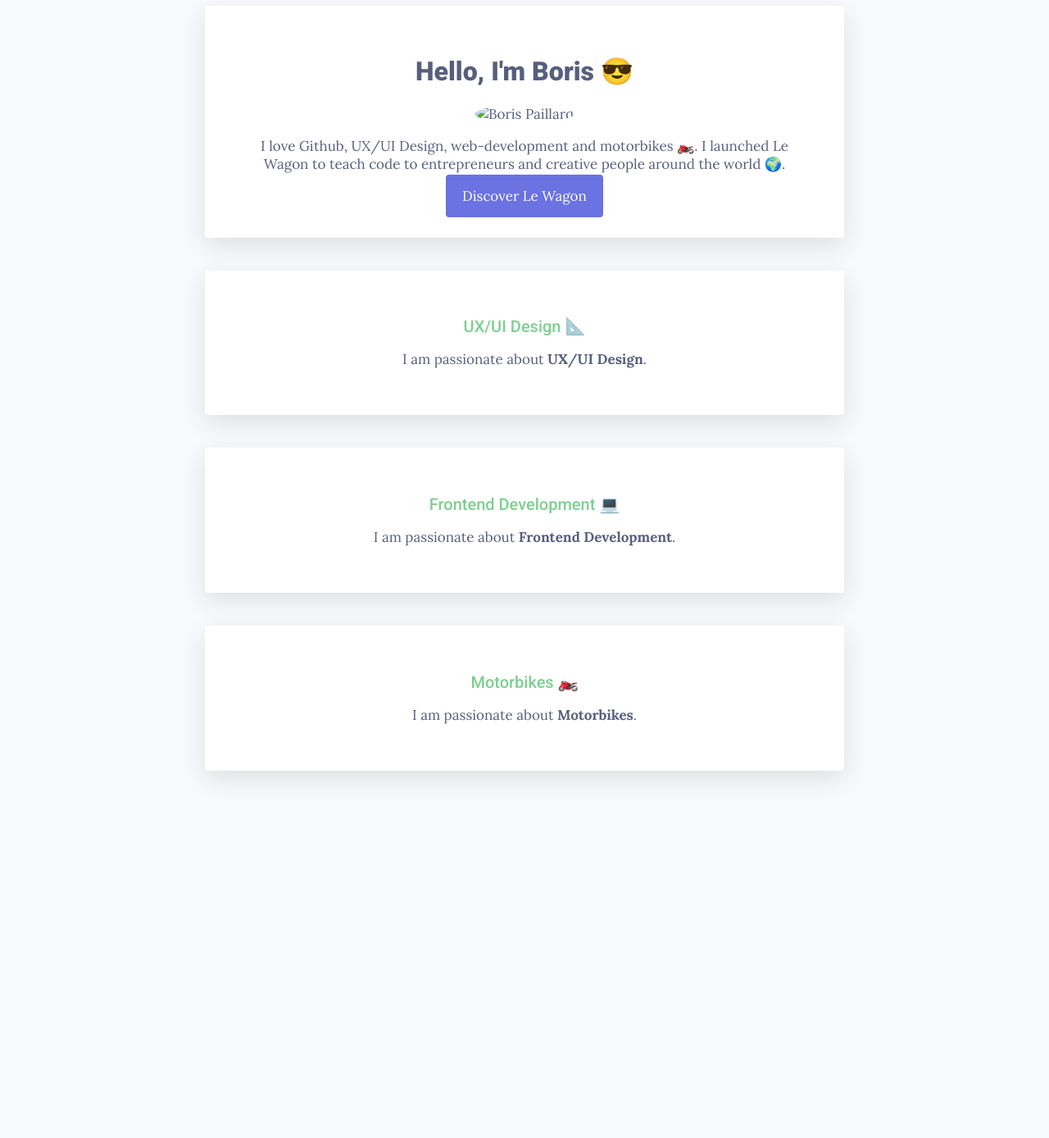
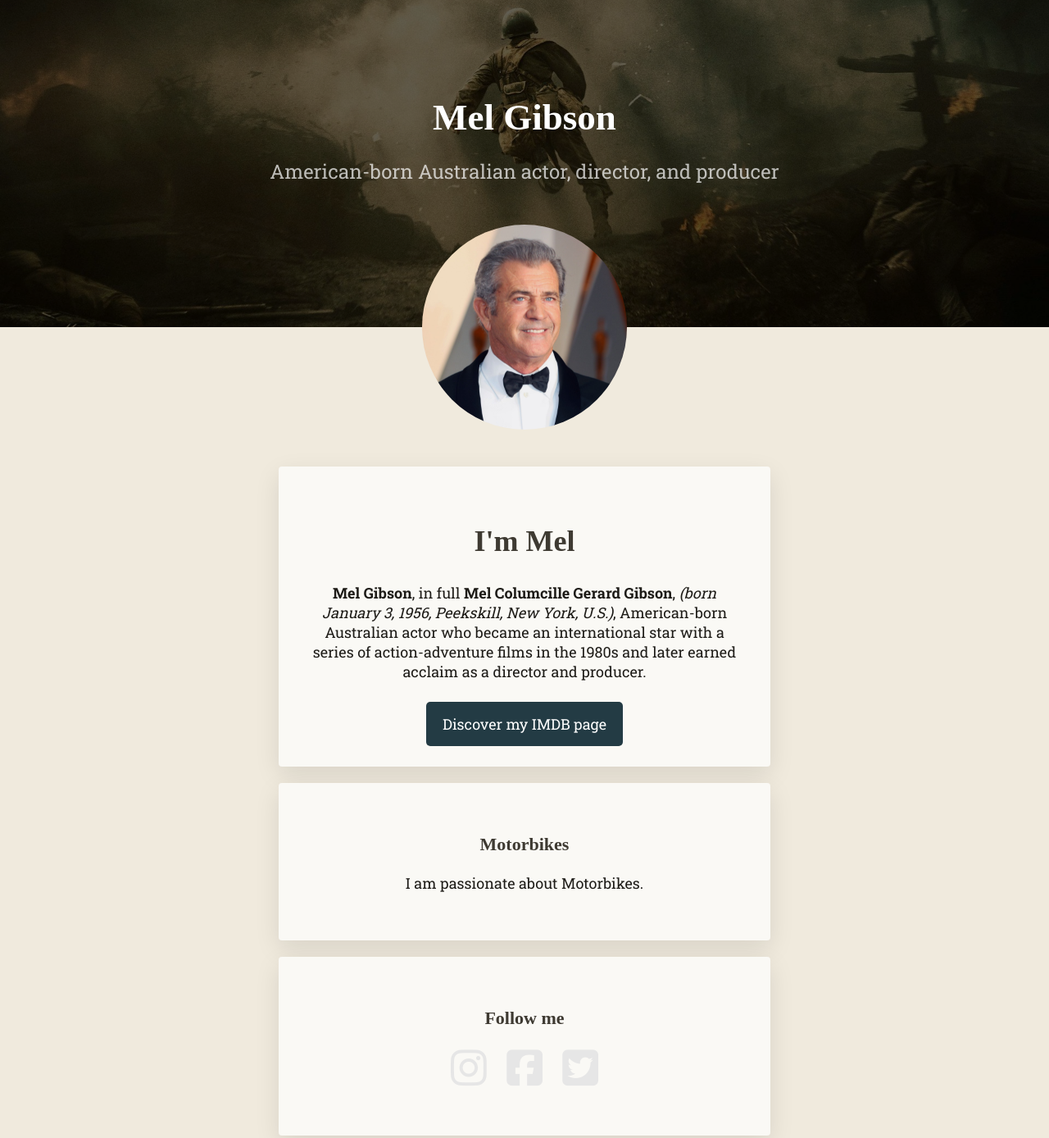
Before and after one commit to WADI31dev/mel_gibson_profile_page, a plain HTML site: page index.html in a window 1280 px wide. Shown: the part 33-1421 px from the top of the page at 82% size. Before the commit the page ends 1013 px from the top, so only its background shows below. Drawn offline with Linux system fonts and the light colour scheme; a web font is replaced by a local one.

Commit message:
mel gibson profile page

```diff
--- a/index.html
+++ b/index.html
@@ -1,43 +1,44 @@
 <!DOCTYPE html>
 <html>
   <head>
-    <title>My profile</title>
+    <title>Mel Gibson profile page</title>
     <meta charset="utf-8">
-    <link href="https://fonts.googleapis.com/css?family=Lora:400,700|Roboto:300,400,500,700,900" rel="stylesheet">
+    <link rel="stylesheet" href="style.css">
+    <script src="https://kit.fontawesome.com/7a3ecdfc5b.js" crossorigin="anonymous"></script>
+  </head>
 
-    <link rel="stylesheet" href="style.css">
-  </head>
   <body>
+    <div class="banner">
+      <h1>Mel Gibson</h1>
+      <p>American-born Australian actor, director, and producer</p>
+    </div>
 
-      <div>
-        <h1>Hello, I'm Boris 😎</h1>
-        <img src="images/profile.png" alt="Boris Paillard">
-        <p>
-          I love Github, UX/UI Design, web-development and motorbikes 🏍️. I launched Le Wagon to teach code to entrepreneurs and creative people around the world 🌍.
+    <div class="image-circle">
+      <img src="images/mel.jpg" alt="Mel Gibson" id="mel">
+    </div>
+
+    <div class="container">
+      <div class="card">
+        <h2>I'm Mel </h2>
+        <p id="introduction">
+        <strong>Mel Gibson</strong>, in full <strong>Mel Columcille Gerard Gibson</strong>, <i>(born January 3, 1956, Peekskill, New York, U.S.)</i>, American-born Australian actor who became an international star with a series of action-adventure films in the 1980s and later earned acclaim as a director and producer.
         </p>
-        <a href="#">Discover Le Wagon</a>
+        <a href="https://www.imdb.com/name/nm0000154/" target="_blank" class="button-green">Discover my IMDB page</a>
       </div>
 
-      <div>
-        <h2>UX/UI Design 📐</h2>
-        <p>
-          I am passionate about <strong>UX/UI Design</strong>.
-        </p>
+      <div class="card">
+        <h3>Motorbikes</h3>
+        <p>I am passionate about Motorbikes.</p>
       </div>
 
-      <div>
-        <h2>Frontend Development 💻</h2>
-        <p>
-          I am passionate about <strong>Frontend Development</strong>.
-        </p>
+      <div class="card">
+        <h3>Follow me</h3>
+        <ul class="list-inline">
+          <li><a href=""><i class="fa-brands fa-instagram"></i></a></li>
+          <li><a href=""><i class="fa-brands fa-facebook-square"></i></a></li>
+          <li><a href=""><i class="fa-brands fa-twitter-square"></i></a></li>
+        </ul>
       </div>
-
-      <div>
-        <h2>Motorbikes 🏍️</h2>
-        <p>
-          I am passionate about <strong>Motorbikes</strong>.
-        </p>
-      </div>
-
+    </div>
   </body>
 </html>
--- a/style.css
+++ b/style.css
@@ -1,49 +1,130 @@
 /* Colors and fonts */
+
+@import url('https://fonts.googleapis.com/css2?family=Ramaraja&family=Roboto+Slab:wght@200;300;400;500;600;700;800;900&display=swap');
+
 body {
-  background: #F7F9FC;
-  color: #575F7D;
-  font-family: 'Lora', serif;
-  font-size: 17px;
-  font-weight: lighter;
+	background-color: #f0eadd;
+	font-family: 'Roboto Slab';
+	font-size:  18px;
+	color: #1d1b17;
+	font-weight: 400;
+	margin:  0;
 }
+
 h1, h2, h3 {
-  font-family: 'Roboto', sans-serif;
+	font-family: 'Ramajara';
+	color: #3e3a32;
 }
+
 h1 {
-  color: #575F7D;
-  font-size: 32px;
-  font-weight: 900;
+	font-size: 42px;
+	font-weight: bold;
 }
+
 h2 {
-  color: #7ECE90;
-  font-size: 20px;
-  font-weight: lighter;
-  font-weight: 500;
+	font-size: 36px;
+	font-weight: bold;
 }
-a {
-  background-color: #6B72E1;
+
+h3 {
+	font-size: 22px;
+	font-weight: bold;
+}
+
+.banner {
+	background-image: url("images/hacksaw.jpg");
+	text-align: center;
+	padding:  150px 0;
+	background-size: cover;
+	background-position: center;
+	box-shadow: inset 0 0 0 1000px rgba(0,0,0, 0.6);
+}
+
+.banner h1 {
+	color: white;
+  font-size: 45px;
+  margin: 0;
+}
+
+.banner p {
+	color: white;
+  font-size: 24px;
+  opacity: 0.7;
+}
+
+.image-circle {
+	text-align:  center;
+	margin-top: -125px;
+}
+
+#mel {
+	border-radius:  50%;
+	height: 250px;
+}
+
+.container {
+  width: 600px;
+  margin: 40px auto;
+}
+
+.card {
+	background-color:  #faf9f5;
+	box-shadow:  0 10px 30px rgba(0, 0, 0, 0.1);
+	text-align: center;
+	padding: 40px;
+	border-radius: 4px;
+	margin: 20px 0;
+}
+
+.button-green {
+  background-color: #233b44;
   color: white;
   padding: 15px 20px;
-  border-radius: 4px;
+  border-radius: 5px;
   text-decoration: none;
 }
 
-a:hover {
+.btn-blue:hover {
   background-color: black;
   color: white;
 }
 
-img {
-  border-radius: 50%;
-  width: 100px;
+#introduction {
+  margin-bottom: 40px;
 }
 
-div {
-  background-color: white;
-  padding: 40px;
-  box-shadow: 0px 10px 30px rgba(0,0,0,0.1);
-  border-radius: 4px;
-  text-align: center;
-  width: 700px;
-  margin: 40px auto;
+.list-inline {
+  list-style: none;
+  padding-left: 0px;
 }
+
+.list-inline li {
+  display: inline;
+  padding: 10px;
+}
+.list-inline i {
+  font-size: 50px;
+  color: rgb(230, 230, 230);
+}
+.list-inline i:hover {
+  color: black;
+}
+
+@media (max-width: 960px) {
+  /* For a screen < 960px, this CSS will be read */
+  .container {
+    width: 600px;
+  }
+}
+@media (max-width: 720px) {
+  /* For a screen < 720px, this CSS will be read */
+  .container {
+    width: 500px;
+  }
+}
+@media (max-width: 540px) {
+  /* For a screen < 540px, this CSS will be read */
+  .container {
+    width: 350px;
+  }
+}
```
Also changed, not shown: images/hacksaw.jpg (added), images/mel.jpg (added), images/mel_banner.png (added).
